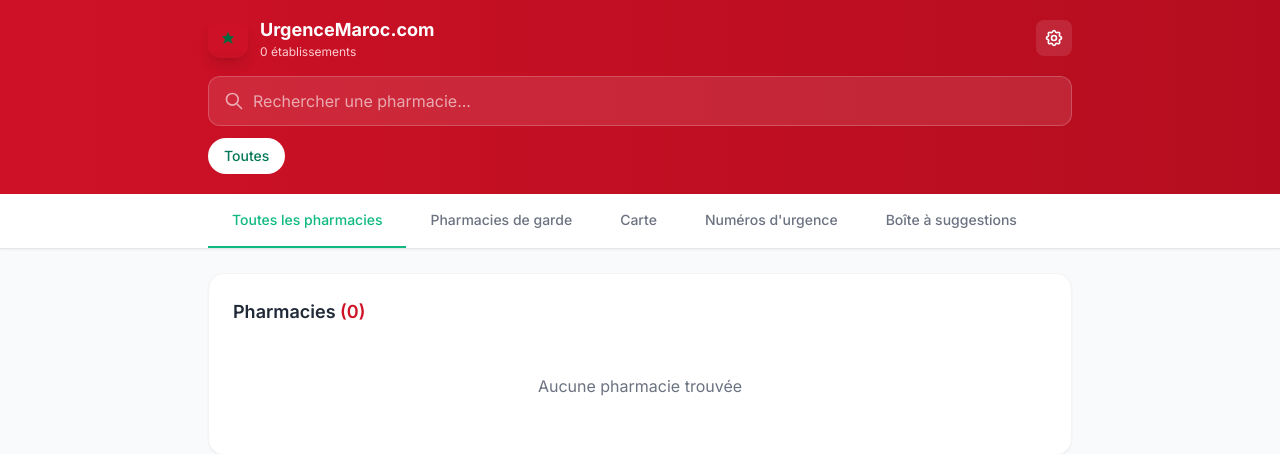
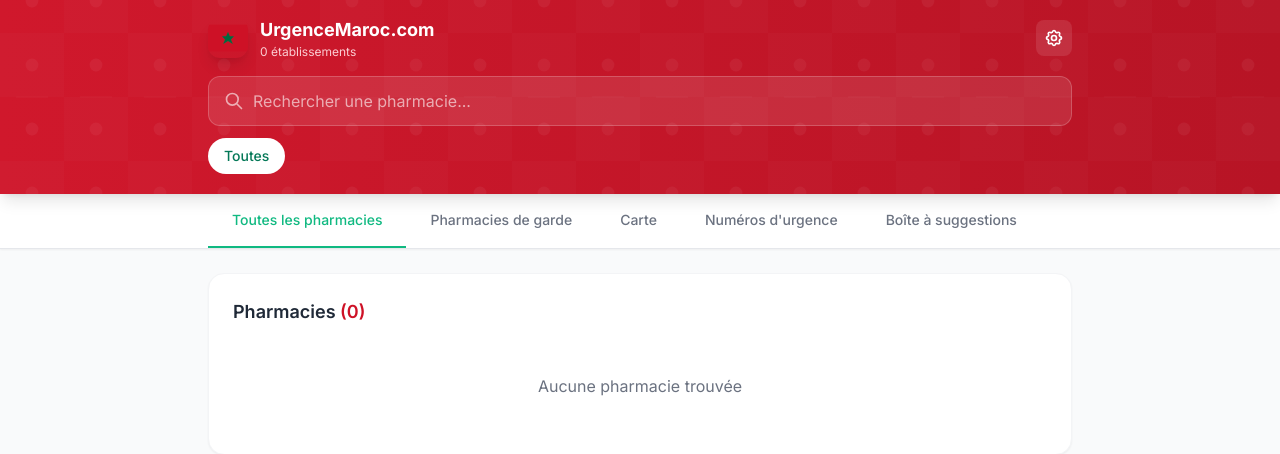
Before and after one commit to moa-digitalagency/UrgenceMaroc_com, a Flask app: page / in a window 1280 px wide. Shown: the top 454 px of the page. Run offline with Flask 3, Linux system fonts and the light colour scheme; data comes from the database, SQL or seed files in the repository; data that the repository does not hold is empty; some libraries are stand-ins or nearby versions.

Commit message:
Add a traditional Moroccan zellige pattern to the homepage header
Add a subtle geometric zellige pattern overlay to the homepage header's gradient background, ensuring other content remains visible and layered correctly.

Replit-Commit-Author: Agent
Replit-Commit-Session-Id: 0527a476-0ba8-4c47-8593-d989ff514262
Replit-Commit-Checkpoint-Type: full_checkpoint
Replit-Commit-Event-Id: 147d5750-4236-4b06-bb52-24d05d731a00
Replit-Commit-Screenshot-Url: https://storage.googleapis.com/screenshot-production-us-central1/9c58e28d-4797-4675-972d-ba913bfbae2c/0527a476-0ba8-4c47-8593-d989ff514262/evR52H0
Replit-Helium-Checkpoint-Created: true

```diff
--- a/templates/index.html
+++ b/templates/index.html
@@ -77,8 +77,28 @@
 <body class="font-sans bg-gray-50 min-h-screen">
     <div id="app" class="pb-20 lg:pb-0">
         <div id="stickyHeader" class="sticky top-0 z-[600]">
-        <header class="bg-gradient-to-r from-primary-600 to-primary-700 text-white shadow-lg">
-            <div class="max-w-4xl mx-auto px-4 py-4">
+        <header class="bg-gradient-to-r from-primary-600 to-primary-700 text-white shadow-lg relative overflow-hidden">
+            <!-- Pattern Zellige marocain -->
+            <svg class="absolute inset-0 w-full h-full opacity-15 pointer-events-none" viewBox="0 0 400 200" preserveAspectRatio="xMidYMid slice" xmlns="http://www.w3.org/2000/svg">
+                <defs>
+                    <pattern id="zellige" x="0" y="0" width="40" height="40" patternUnits="userSpaceOnUse">
+                        <!-- Carrés et losanges du zellige -->
+                        <rect x="0" y="0" width="20" height="20" fill="white" opacity="0.3"/>
+                        <rect x="20" y="0" width="20" height="20" fill="white" opacity="0.2"/>
+                        <rect x="0" y="20" width="20" height="20" fill="white" opacity="0.2"/>
+                        <rect x="20" y="20" width="20" height="20" fill="white" opacity="0.3"/>
+                        <!-- Détails géométriques -->
+                        <circle cx="10" cy="10" r="2" fill="white" opacity="0.4"/>
+                        <circle cx="30" cy="10" r="2" fill="white" opacity="0.4"/>
+                        <circle cx="10" cy="30" r="2" fill="white" opacity="0.4"/>
+                        <circle cx="30" cy="30" r="2" fill="white" opacity="0.4"/>
+                        <line x1="5" y1="20" x2="15" y2="20" stroke="white" stroke-width="0.5" opacity="0.2"/>
+                        <line x1="25" y1="20" x2="35" y2="20" stroke="white" stroke-width="0.5" opacity="0.2"/>
+                    </pattern>
+                </defs>
+                <rect width="400" height="200" fill="url(#zellige)"/>
+            </svg>
+            <div class="max-w-4xl mx-auto px-4 py-4 relative z-10">
                 <div class="flex items-center justify-between">
                     <div class="flex items-center gap-3">
                         <div class="w-10 h-10 rounded-xl flex items-center justify-center overflow-hidden shadow-lg">
@@ -108,7 +128,7 @@
                     </a>
                 </div>
 
-                <div id="searchSection" class="search-section">
+                <div id="searchSection" class="search-section relative z-10">
                     <div class="mt-4 relative">
                         <input type="text" id="searchInput" placeholder="Rechercher une pharmacie..."
                                class="w-full px-4 py-3 pl-11 bg-white/10 border border-white/20 rounded-xl text-white placeholder-white/60 focus:outline-none focus:ring-2 focus:ring-white/30">
```
